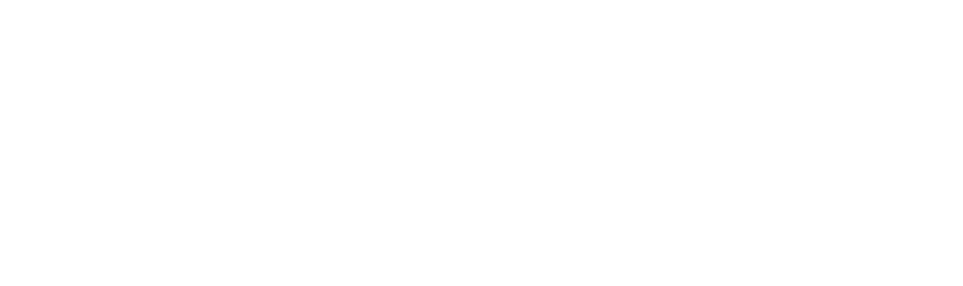
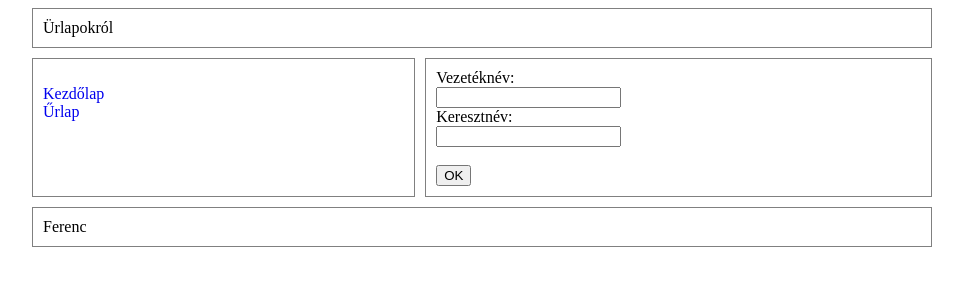
Before and after one commit to Fury-AF/Urlap, a plain HTML site: page urlap.htm in a window 1280 px wide. Shown: the whole page, without its empty margins (158-1121 px from the left). Drawn offline with Linux system fonts and the light colour scheme.

Commit message:
ürlap létrehozás

```diff
--- a/urlap.htm
+++ b/urlap.htm
@@ -4,7 +4,33 @@
     <meta charset="UTF-8" />
     <meta http-equiv="X-UA-Compatible" content="IE=edge" />
     <meta name="viewport" content="width=device-width, initial-scale=1.0" />
-    <title>Document</title>
+    <meta name="author" content="Antal Ferenc" />
+    <meta name="description" content="Űrlap" />
+    <meta name="keywords" content="HTML, CSS, JavaScript" />
+    <title>Antal Ferenc</title>
+    <link rel="stylesheet" href="style.css" />
   </head>
-  <body></body>
+  <body>
+    <main>
+      <header>Ürlapokról</header>
+      <nav>
+        <ul>
+          <li><a href="index.html">Kezdőlap</a></li>
+          <li><a href="urlap.htm">Űrlap</a></li>
+        </ul>
+      </nav>
+      <article>
+        <form action="/action_page.php">
+          <label for="vnev">Vezetéknév:</label><br />
+          <input type="text" id="vnem" name="vnem" /><br />
+
+          <label for="lname">Keresztnév:</label><br />
+          <input type="text" id="knev" name="knev" /><br /><br />
+
+          <input type="submit" value="OK" />
+        </form>
+      </article>
+      <footer>Ferenc</footer>
+    </main>
+  </body>
 </html>
```
